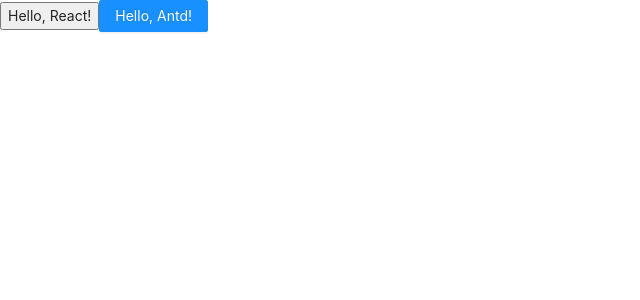
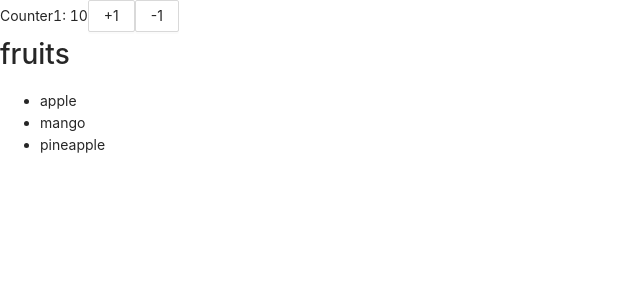
Before and after one commit to KimHS0915/react-practice, a React (Create React App) app: page / in a window 1280 px wide. Shown: the top 300 px of the page, without its empty margins (0-640 px from the left). Built offline with nearby package versions, Linux system fonts and the light colour scheme.

Commit message:
React Element, State

```diff
--- a/src/App.js
+++ b/src/App.js
@@ -2,15 +2,56 @@
 import { Button } from 'antd';
 import "App.css";
 
+const actions = {
+  init(initialValue) {
+    return { value: initialValue }
+  },
+  increment(prevState) {
+    return { value: prevState.value + 1 }
+  },
+  decrement(prevState) {
+    return { value: prevState.value - 1 }
+  }
+};
+
+class Counter1 extends React.Component {
+  state = actions.init(this.props.initialValue);
+
+  render() {
+    const { value } = this.state;
+    return (
+      <div>
+        Counter1: {value}
+        <Button onClick={() => this.setState(actions.increment)}>+1</Button>
+        <Button onClick={() => this.setState(actions.decrement)}>-1</Button>
+      </div>
+    );
+  }
+}
+
+class FruitComponent extends React.Component {
+  render () {
+    return (
+      <div>
+        <h1>fruits</h1>
+        <ul>
+          {
+            this.props.fruits.map((name, index) => (
+              <li key={index}>{name}</li>
+            ))
+          }
+        </ul>
+      </div>
+    );
+  }
+}
+
 function App() {
+  const fruits = ["apple", "mango", "pineapple"];
   return (
     <div>
-      <button>
-        Hello, React!
-      </button>
-      <Button type='primary' onClick={ () => console.log("clicked")}>
-        Hello, Antd!
-      </Button>
+      <Counter1 initialValue={10} />
+      <FruitComponent fruits={fruits} />
     </div>
   );
 }
```
